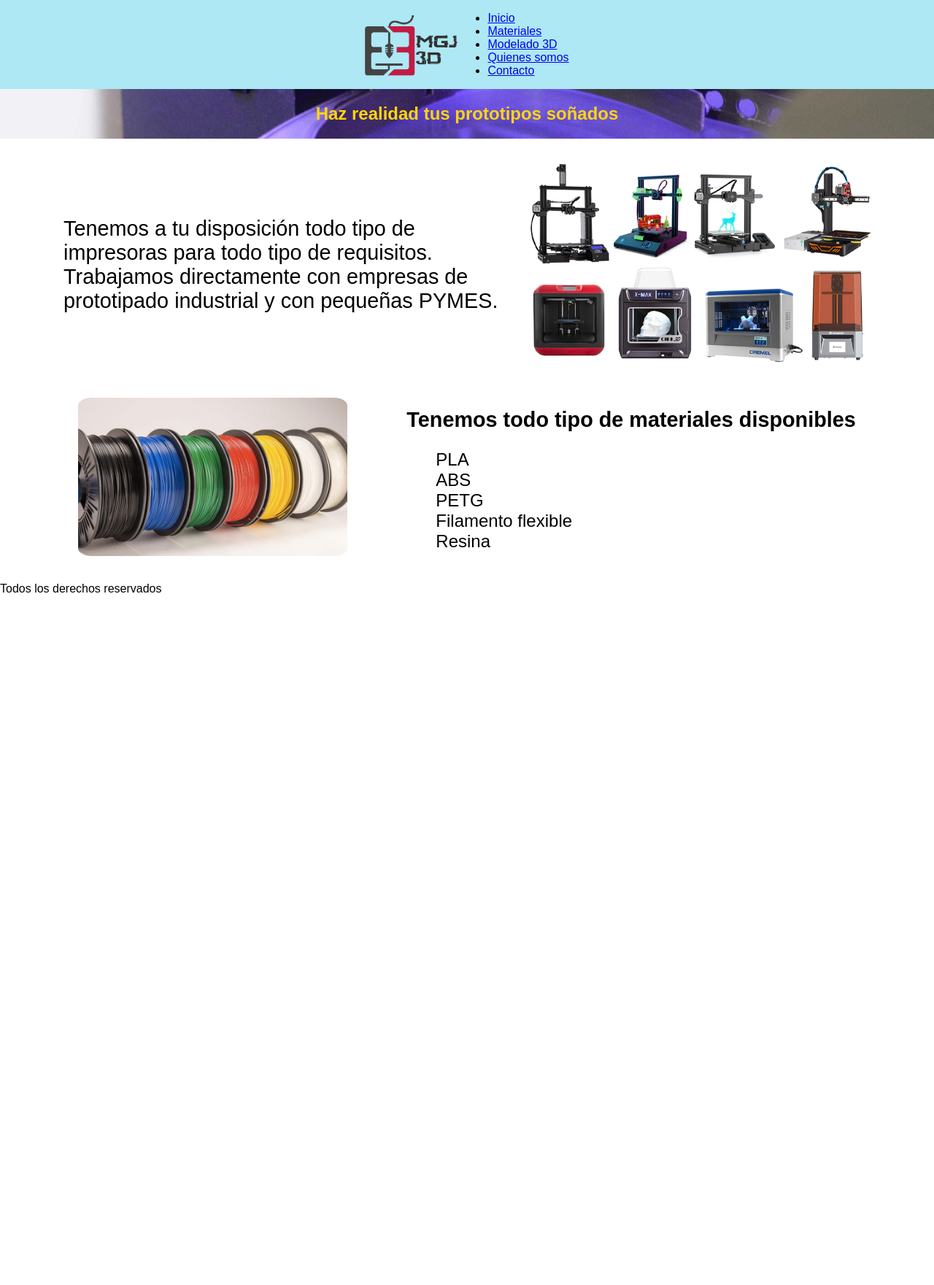
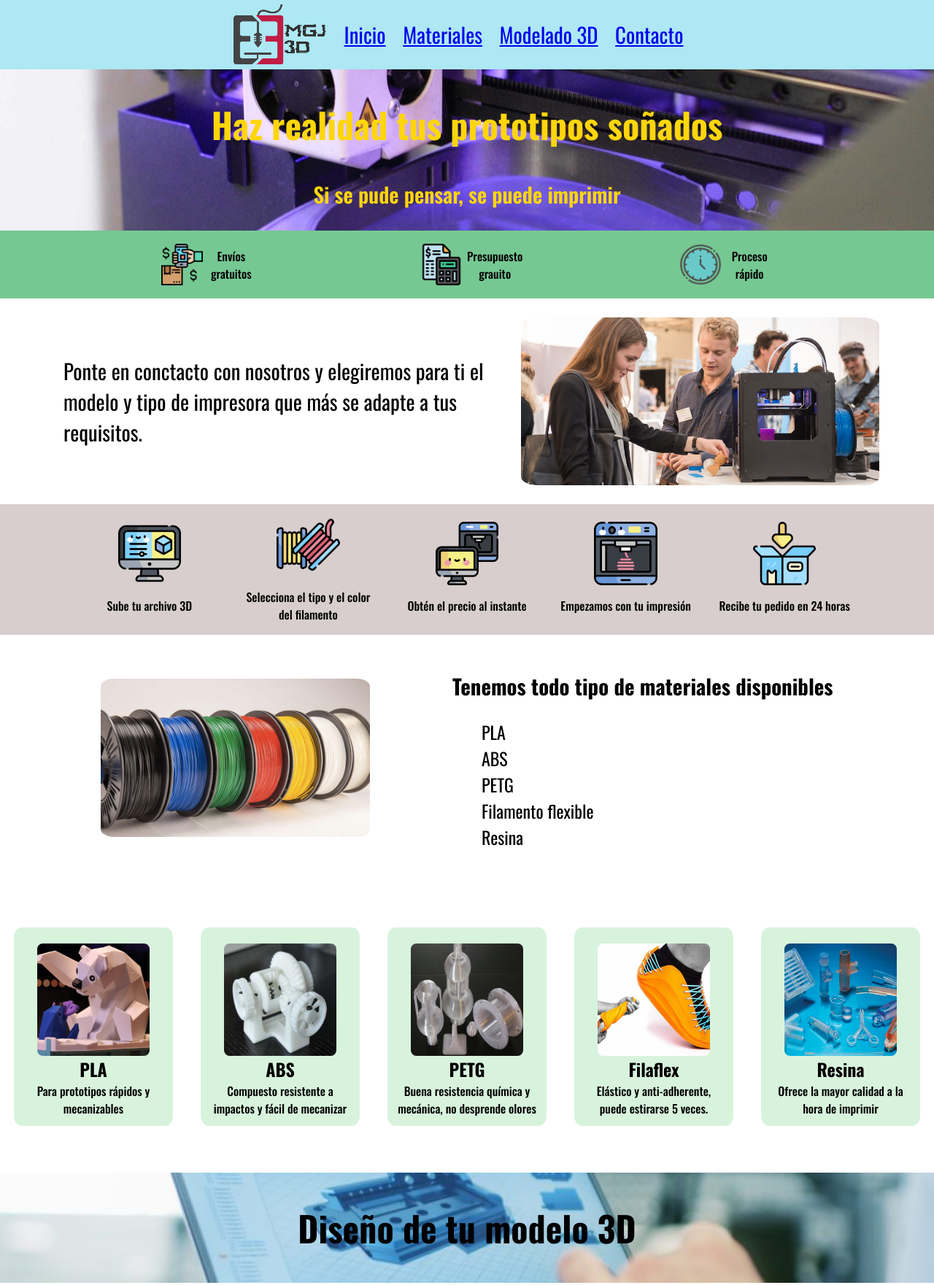
Before and after one commit to MarcoGiacchetta/mgj3d, a plain HTML site: page index.html in a window 1280 px wide. Shown: the top 1761 px of the page at 73% size. Before the commit the page ends 832 px from the top, so only its background shows below. Drawn offline with nearby package versions, Linux system fonts and the light colour scheme.

Commit message:
landing segundo

```diff
--- a/estilos.css
+++ b/estilos.css
@@ -471,8 +471,7 @@ body {
     display: flex;
     background-color: rgb(216, 206, 206);
     justify-content: space-around;
-
-  }
+   }
 
   .procesoTrabajo div {
     display: flex;
--- a/index.html
+++ b/index.html
@@ -9,9 +9,11 @@
     <title>MGJ 3D</title>
     <!-- Google fonts -->
     <link rel="preconnect" href="https://fonts.googleapis.com">
+    <link rel="preconnect" href="https://fonts.gstatic.com" crossorigin>
     <link
-        href="https://fonts.googleapis.com/css2?family=Montserrat:ital,wght@0,100;0,200;0,300;0,400;0,500;0,600;0,700;0,800;0,900;1,100;1,200;1,300;1,400;1,500;1,600;1,700;1,800;1,900&display=swap"
-        rel="stylesheet" />
+        href="https://fonts.googleapis.com/css2?family=Oswald:wght@200;300;400;500;600;700&family=Source+Sans+Pro:wght@200;300;400;600;700;900&display=swap"
+        rel="stylesheet">
+    <link rel="stylesheet" href="https://cdnjs.cloudflare.com/ajax/libs/animate.css/4.1.1/animate.min.css" />
     <!-- CSS -->
     <link rel="stylesheet" href="estilos.css" />
 </head>
@@ -19,37 +21,94 @@
 <body>
     <header class="header">
         <a href="./index.html">
-            <img src="./images/MGJ3D_Logo_1.5.png" alt="logo" />
+            <img class="animate__animated animate__bounceInLeft" An animated element src="./images/MGJ3D_Logo_1.5.png"
+                alt="logo" />
         </a>
-        <nav>
+        <nav class="navegador">
             <!-- LISTA DESORDENADA -->
-            <ul>
-                <li><a href="./index.html"> Inicio</a></li>
-                <li><a href="./materiales.html"> Materiales </a></li>
-                <li><a href="./modelado3d.html"> Modelado 3D </a></li>
-                <li><a href="./quienessomos.html"> Quienes somos </a></li>
-                <li><a href="./contacto.html"> Contacto </a></li>
-            </ul>
+            <div>
+                <a href="./index.html"> Inicio</a>
+            </div>
+
+            <div>
+                <a href="#materiales"> Materiales </a>
+            </div>
+
+            <div>
+                <a href="#modelado3d"> Modelado 3D </a>
+            </div>
+
+            <div>
+                <a href="./contacto.html"> Contacto </a>
+            </div>
+            </div>
         </nav>
     </header>
 
     <section class="topImageIndex">
-        <h1>Haz realidad tus prototipos soñados</h1>
+        <div>
+            <h2>Haz realidad tus prototipos soñados</h2>
+            <p>Si se pude pensar, se puede imprimir</p>
+        </div>
+    </section>
+
+    <section class="bajoImgHeader">
+        <div class="bannerIndex">
+            <img src="./images/Index images/envío 2.png" alt="logo envio">
+            <p>Envíos gratuitos</p>
+        </div>
+
+        <div class="bannerIndex">
+            <img src="./images/Index images/presu.png" alt="presupuesto">
+            <p>Presupuesto grauito</p>
+        </div>
+
+        <div class="bannerIndex">
+            <img src="./images/Index images/reloj.png" alt="reloj">
+            <p>Proceso rápido</p>
+        </div>
+
     </section>
 
     <section class="biografia">
         <p>
-            Tenemos a tu disposición todo tipo de impresoras para todo tipo de
+            Ponte en conctacto con nosotros y elegiremos para ti el modelo y tipo de impresora que más se adapte a
+            tus
             requisitos.
-            Trabajamos directamente con empresas de prototipado industrial y con
-            pequeñas PYMES.
         </p>
-        <img src="./images/index image 2 3d printers.png" alt="impresoras 3D">
+        <img src="./images/Index images/kom-godt-igang-med-3d-print.jpg" alt="asesoramiento 3D">
     </section>
 
+    <section class="procesoTrabajo">
+        <div>
+            <img src="./images/Index images/1.png" alt="subida documento pc">
+            <p>Sube tu archivo 3D</p>
+        </div>
+
+        <div>
+            <img src="./images/Index images/2.png" alt="seleccion filamento">
+            <p>Selecciona el tipo y el color del filamento</p>
+        </div>
+
+        <div>
+            <img src="./images/Index images/3.png" alt="precio online">
+            <p>Obtén el precio al instante</p>
+        </div>
+
+        <div>
+            <img src="./images/Index images/4.png" alt="empezamo impresión">
+            <p>Empezamos con tu impresión</p>
+        </div>
+
+        <div>
+            <img src="./images/Index images/5.png" alt="recepción envío">
+            <p>Recibe tu pedido en 24 horas</p>
+        </div>
+
+    </section>
 
     <section class="lista">
-        <img src="./images/index filamentos.jpg" alt="filamentos" />
+        <img id="materiales" src="./images/index filamentos.jpg" alt="filamentos" />
         <div>
             <h2>Tenemos todo tipo de materiales disponibles</h2>
             <ul>
@@ -62,8 +121,88 @@
         </div>
     </section>
 
-    <footer>
+    <section class="figurasMateriales">
+        <div>
+            <img src="./images/Materiales images/materiales pla.jpg" alt="figura pla">
+            <h2>PLA</h2>
+            <p>Para prototipos rápidos y mecanizables</p>
+        </div>
+
+        <div>
+            <img src="./images/Materiales images/materiales abs.jpeg" alt="figura abs">
+            <h2>ABS</h2>
+            <p>Compuesto resistente a impactos y fácil de mecanizar</p>
+        </div>
+
+        <div>
+            <img src="./images/Materiales images/materiales-petg.jpg" alt="figura PETG">
+            <h2>PETG</h2>
+            <p>Buena resistencia química y mecánica, no desprende olores</p>
+        </div>
+
+        <div>
+            <img src="./images/Materiales images/materiales flex.jpg" alt="figura flex">
+            <h2>Filaflex</h2>
+            <p>Elástico y anti-adherente, puede estirarse 5 veces.</p>
+        </div>
+
+        <div>
+            <img src="./images/Materiales images/materiales resina.jpeg" alt="figura resina">
+            <h2>Resina</h2>
+            <p>Ofrece la mayor calidad a la hora de imprimir</p>
+        </div>
+    </section>
+
+
+    <section id="modelado3d" class="topImageModelado">
+        <h2>Diseño de tu modelo 3D</h2>
+    </section>
+    <section class="biografia">
+        <p>
+            Disponemos de un equipo multidisciplinar formado por diseñadores e
+            ingenieros con los que cubrimos un amplio abanico en cuanto a
+            necesidades técnicas
+        </p>
+        <img src="./images/modelado 3d derecha.png" alt="modelado 3D" />
+    </section>
+
+    <section class="procesoTrabajo">
+        <div>
+            <img src="./images/Modelado 3d/Servicio cad.png" alt="serv cad">
+            <p>Servicio de diseño CAD</p>
+        </div>
+
+        <div>
+            <img src="./images/Modelado 3d/Diseño org.png" alt="serv modelado">
+            <p>Servicio de modelado orgánico</p>
+        </div>
+
+        <div>
+            <img src="./images/Modelado 3d/Desarrollo ing.png" alt="Desarrollo ingeniería"">
+            <p>Servicio de ingeniería técnica</p>
+        </div>
+
+        <div>
+            <img src=" ./images/Modelado 3d/Seguimiento proyecto.png" alt="seguimiento proy">
+            <p>Seguimiento de tu proyecto</p>
+        </div>
+
+    </section>
+
+
+    <section class="enlaceFormulario">
+        <p>
+            Rellena el formulario de contacto y nos pondremos en contacto contigo lo antes posible
+        </p>
+        <a href="./contacto.html">
+            <img src="./images/formulario_logo.png" alt="formulario">
+        </a>
+    </section>
+
+    <footer class="gridFooter">
         <p>Todos los derechos reservados</p>
+        <a href="mailto:mgj3designs@gmail.com"> Envíanos un correo electrónico</a>
+        <a href="https://www.instagram.com/mgj_3d/"> ¡Suíguenos en Instagram!</a>
     </footer>
 </body>
 
```
